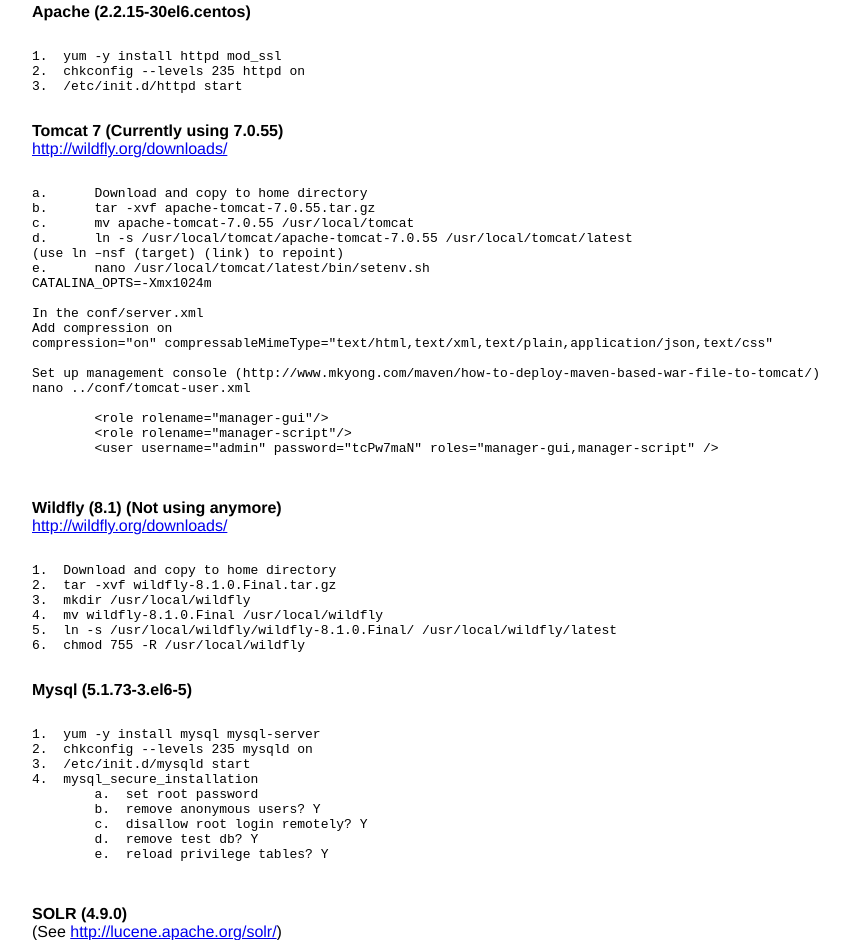
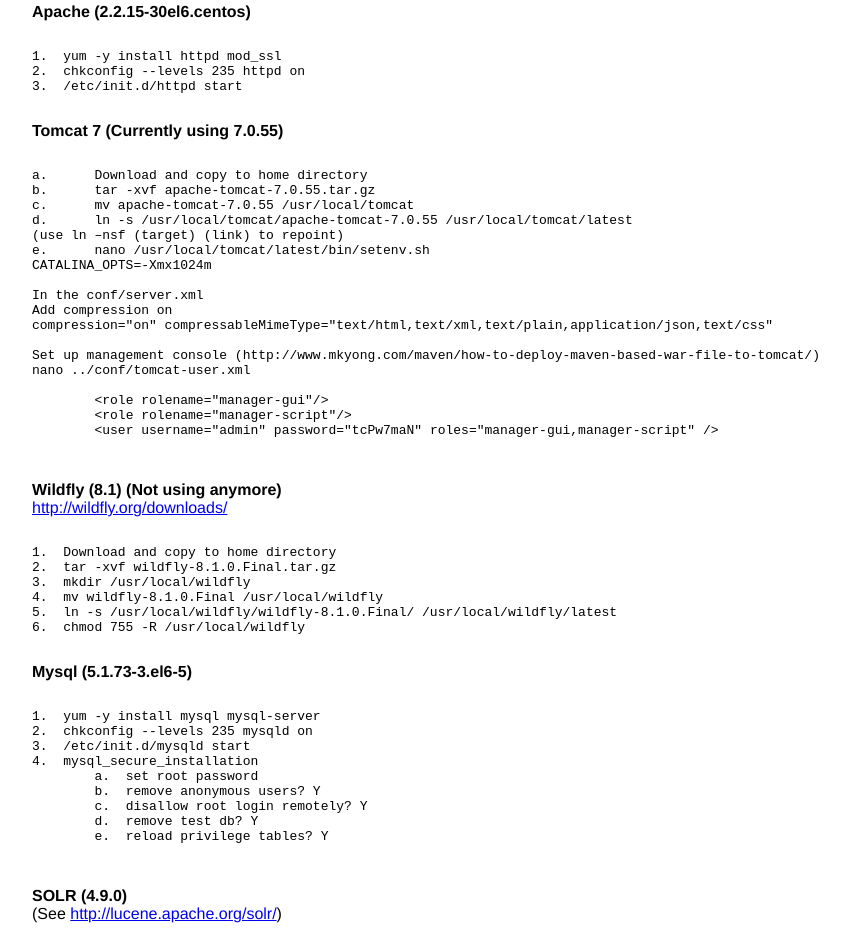
Before and after one commit to dshurt/dshurt.github.io, a plain HTML site: page setup/integrationdev.html in a window 1280 px wide. Shown: the part 1629-2569 px from the top of the page, without its empty margins (3-852 px from the left). Drawn offline with Linux system fonts and the light colour scheme.

Commit message:
text change

```diff
--- a/setup/integrationdev.html
+++ b/setup/integrationdev.html
@@ -135,7 +135,6 @@
 				<div class="app-title">
 					Tomcat 7 (Currently using 7.0.55)
 				</div>
-				<a href="http://lucene.apache.org/solr/"  target="_blank">http://wildfly.org/downloads/</a>
 	<pre>
 a.	Download and copy to home directory
 b.	tar -xvf apache-tomcat-7.0.55.tar.gz
```
